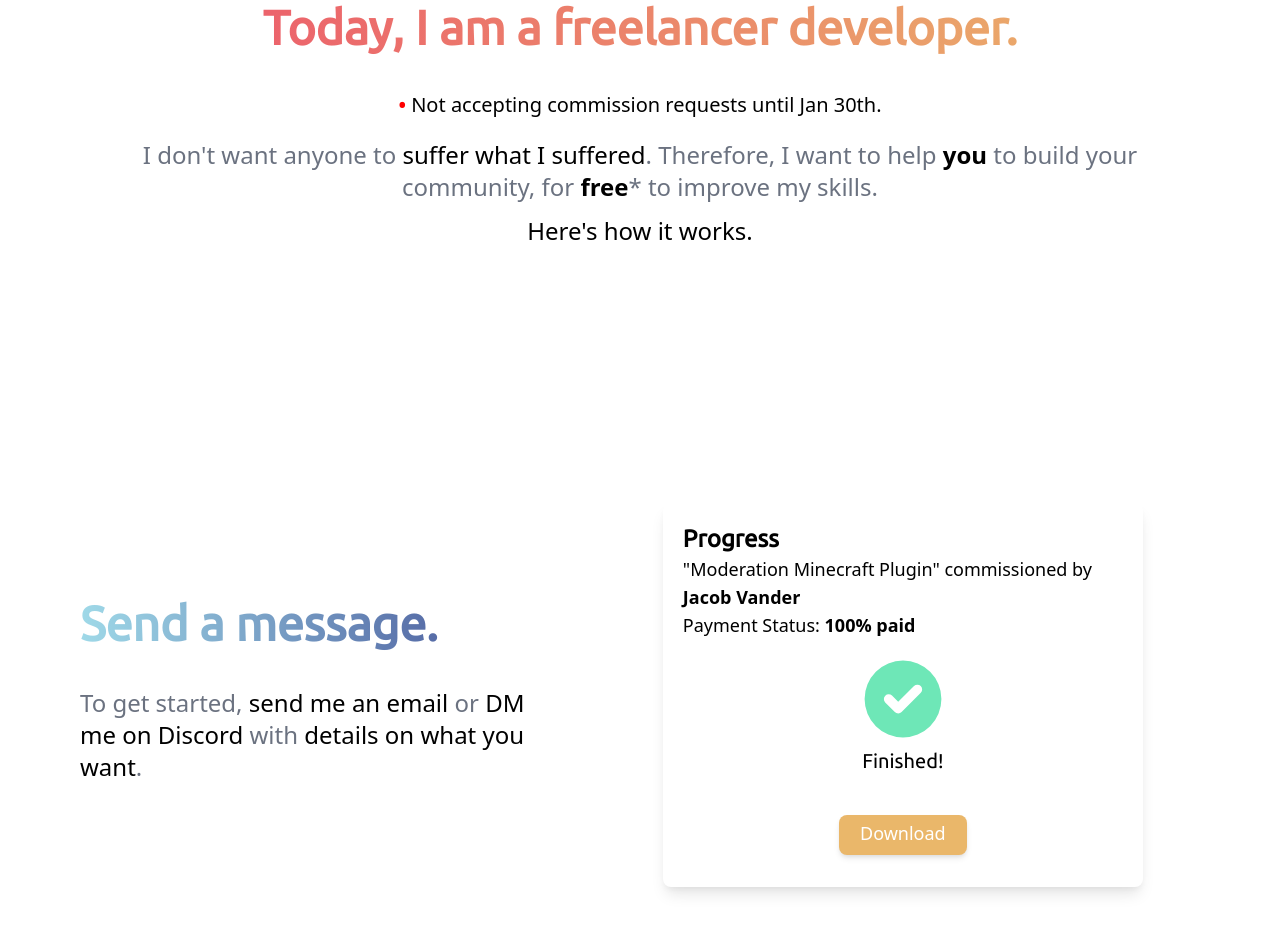
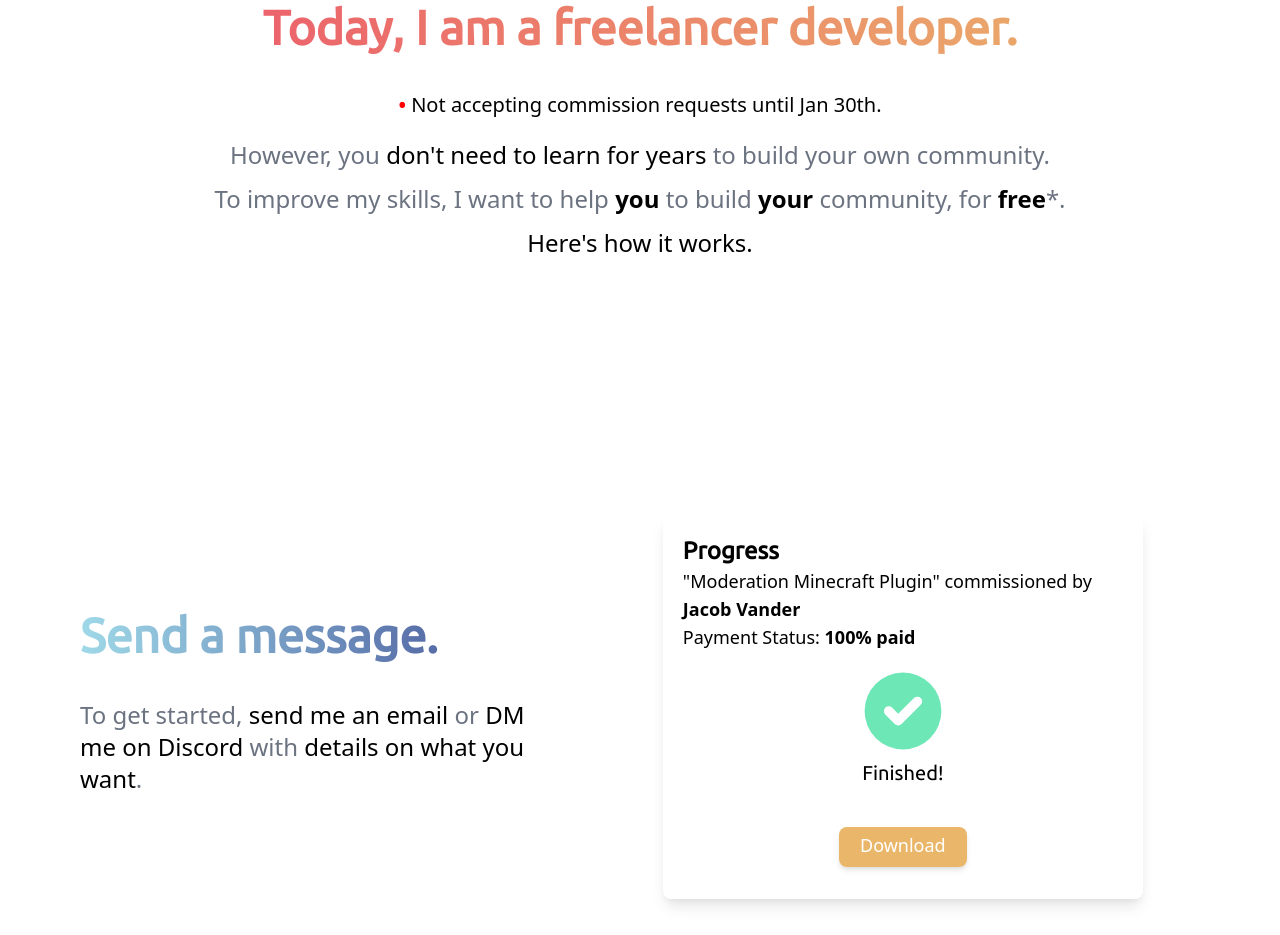
Before and after one commit to javadogli/nlooking, a plain HTML site: page index.html in a window 1280 px wide. Shown: the part 3798-4733 px from the top of the page. Drawn offline with Linux system fonts and the light colour scheme; a web font is replaced by a local one.

Commit message:
Update wording

```diff
--- a/index.html
+++ b/index.html
@@ -280,10 +280,15 @@
         </p>
 
         <p class="text-2xl text-gray-500 mb-3">
-            I don't want anyone to <span class="text-black">suffer what I suffered</span>.
-            Therefore, I want to help <span class="text-black font-bold">you</span> to build
-            your community, for <span class="text-black font-bold">free</span>* to improve my
-            skills.
+            However, you <span class="text-black">don't need to learn for years</span>
+            to build your own community.
+        </p>
+
+        <p class="text-2xl text-gray-500 mb-3">
+            To improve my skills,
+            I want to help <span class="text-black font-bold">you</span> to build
+            <span class="text-black font-bold">your</span> community,
+            for <span class="text-black font-bold">free</span>*.
         </p>
 
         <p class="text-2xl">
```
